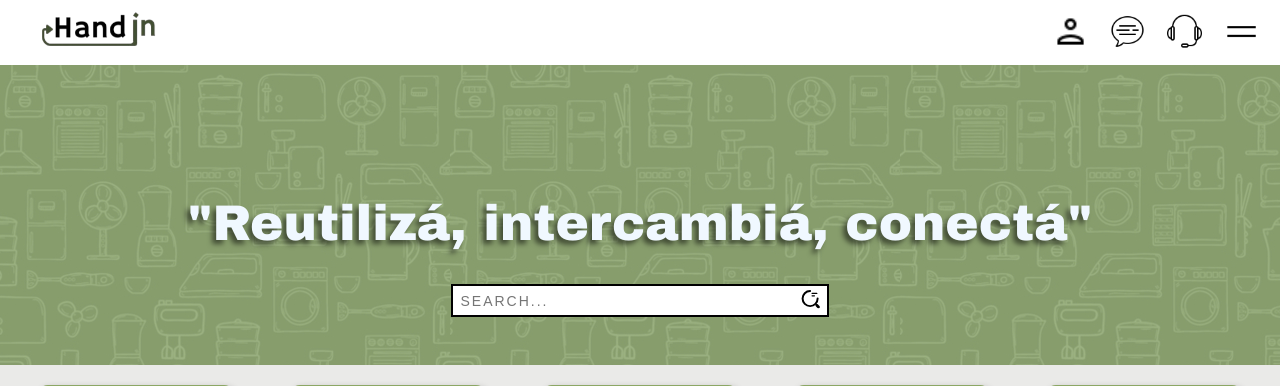
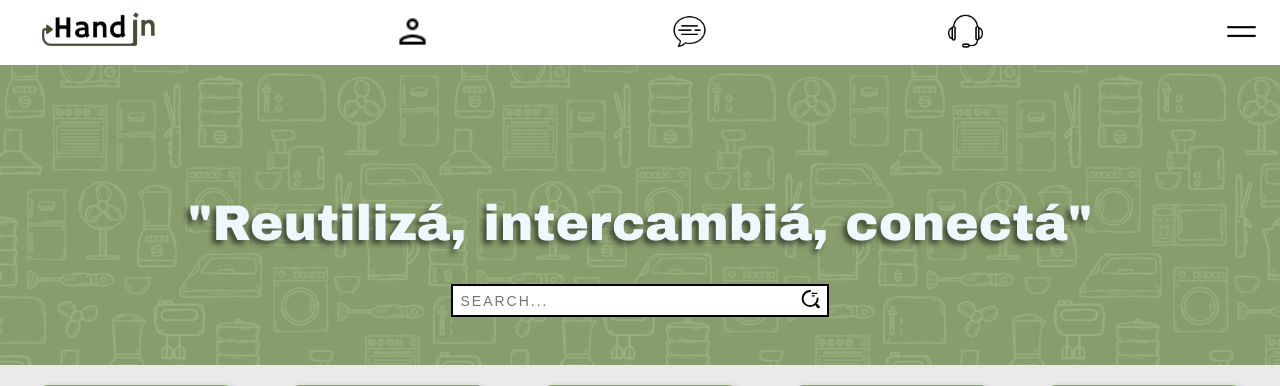
Before and after one commit to AngelAleman15/HandinHand, a PHP site: page / in a window 1280 px wide. Shown: the top 386 px of the page. Run offline with PHP 8.4, Linux system fonts and the light colour scheme.

Commit message:
arreglo y adicion en index iconos

```diff
--- a/css/style.css
+++ b/css/style.css
@@ -38,7 +38,10 @@ footer .social img {
     justify-content: space-between;
     align-items: center;
     gap: 10px;
-
+}
+.icons:hover {
+  background-color: greenyellow;
+  border-radius: 50%;
 }
 a {
   text-decoration: none;
--- a/index.html
+++ b/index.html
@@ -13,8 +13,14 @@
         </div>
         <div class="icons">
             <button onclick="window.location.href='user.html'"><img src="img/user-icon.png" alt="Icono de usuario" draggable="false"></button>
+        </div>
+        <div class="icons">
             <button><img src="img/chat-icon.png" alt="Icono de chat" draggable="false"></button>
+        </div>
+        <div class="icons">
             <button onclick="window.location.href='support.html'"><img src="img/support-icon.png" alt="Icono de soporte" draggable="false"></button>
+        </div>
+        <div class="icons">
             <button><img src="img/menu-icon.png" alt="Icono de clasificación" draggable="false"> </button>
         </div>
     </header>
```
